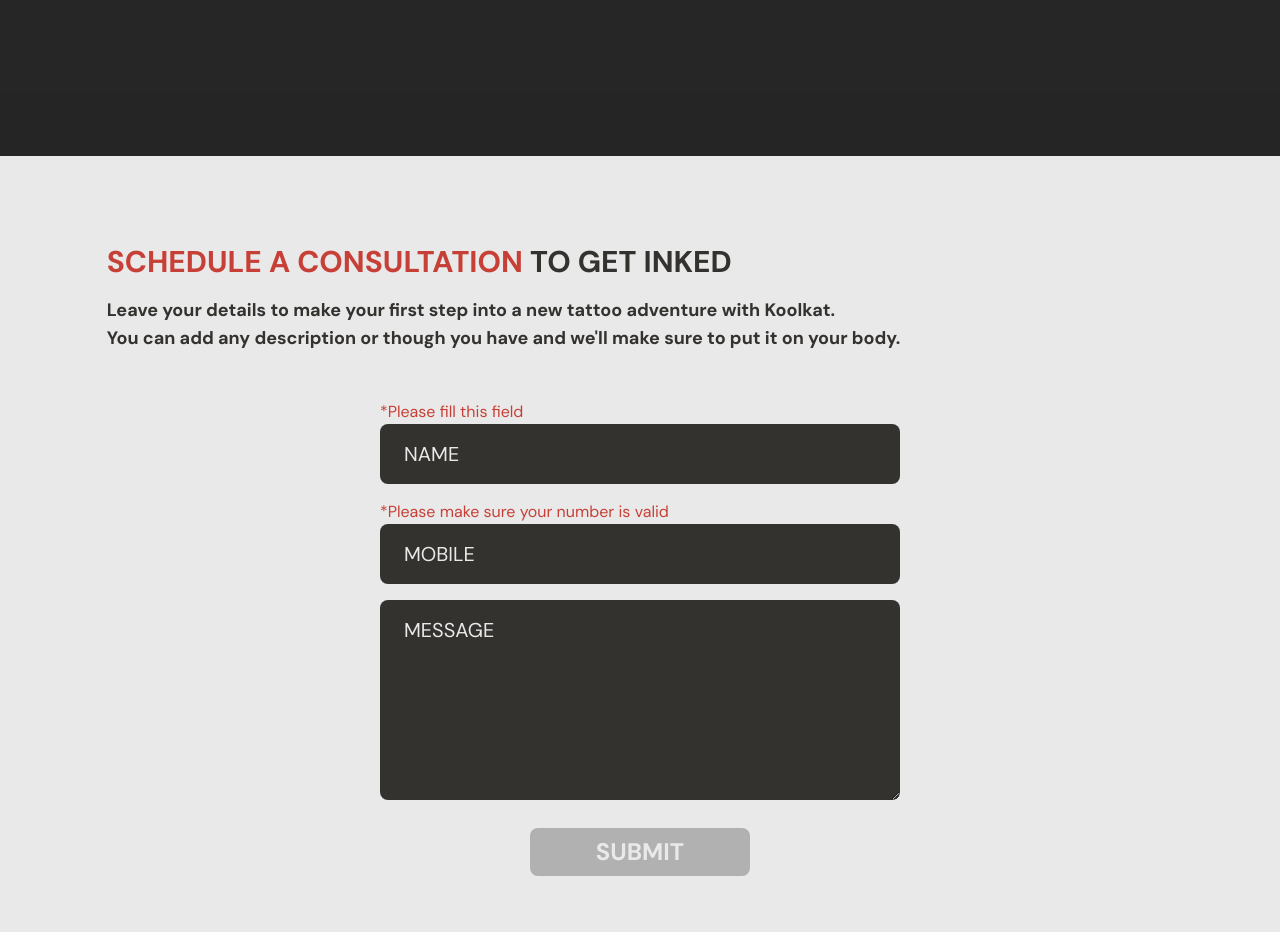
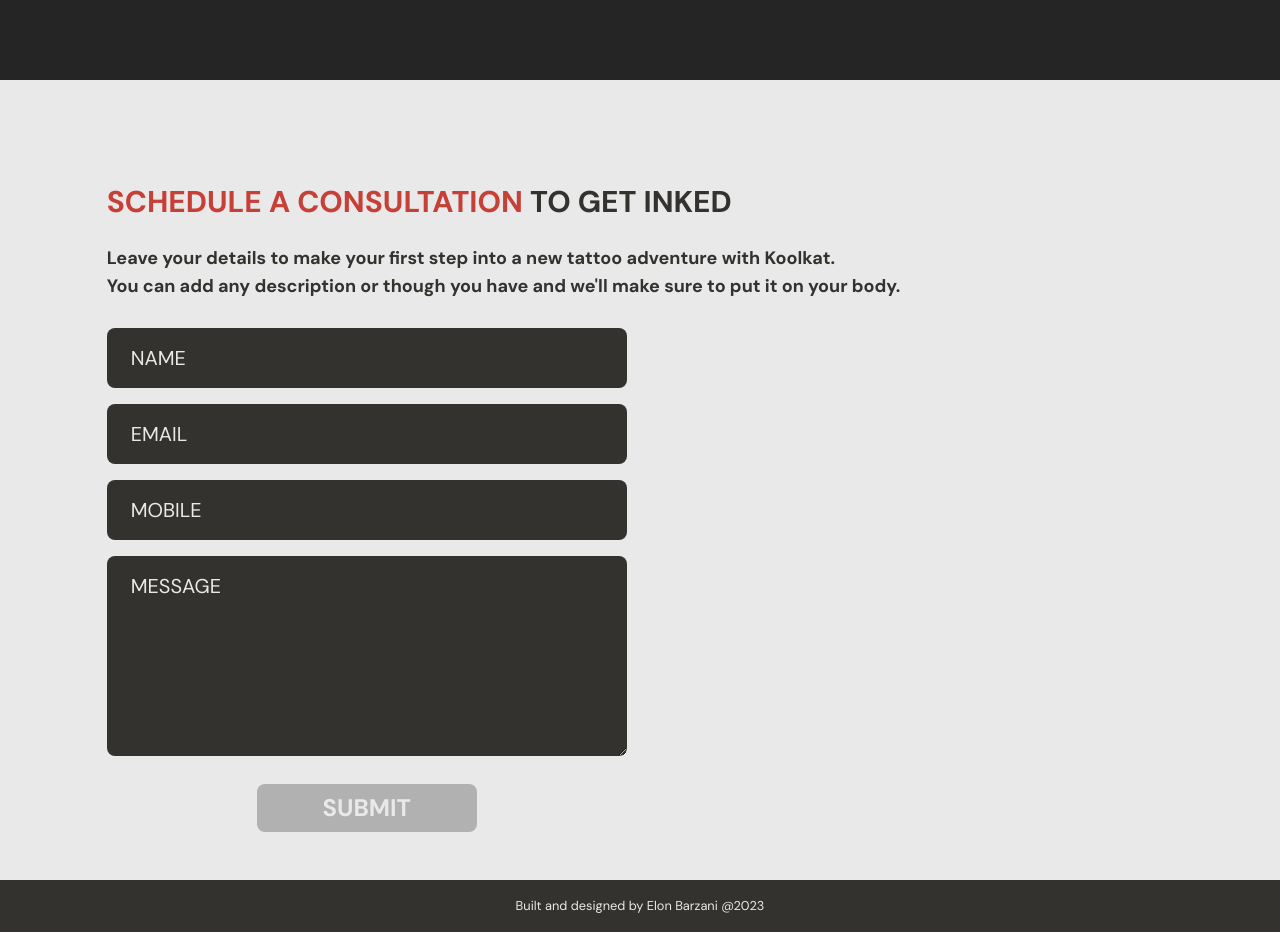
Before and after one commit to elon5000/tattoo-app, a React (Vite) app: page / in a window 1280 px wide. Shown: the part 2703-3635 px from the top of the page. Before the commit the page ends 3611 px from the top, so only its background shows below. Built offline with nearby package versions, Linux system fonts and the light colour scheme.

Commit message:
input warning funcatinaly

```diff
--- a/package.json
+++ b/package.json
@@ -13,6 +13,7 @@
     "@heroicons/react": "^2.0.17",
     "@types/node": "^18.16.3",
     "@types/react-anchor-link-smooth-scroll": "^1.0.2",
+    "axios": "^1.4.0",
     "framer-motion": "^10.12.7",
     "react": "^18.2.0",
     "react-anchor-link-smooth-scroll": "^1.0.12",
--- a/src/App.tsx
+++ b/src/App.tsx
@@ -3,6 +3,7 @@ import { useState, useEffect } from 'react'
 
 // * Cmps
 import Home from '@/components/Home'
+import Footer from '@/components/Footer'
 import Benefits from '@/components/Benefits'
 import ContactUs from '@/components/ContactUs'
 import Portfolio from '@/components/Portfolio'
@@ -40,5 +41,6 @@ export default function App() {
     <Benefits setSelectedPage={setSelectedPage} />
     <Portfolio setSelectedPage={setSelectedPage} />
     <ContactUs setSelectedPage={setSelectedPage} />
+    <Footer />
   </div>
 }
--- a/src/components/ContactUs/index.tsx
+++ b/src/components/ContactUs/index.tsx
@@ -1,3 +1,6 @@
+
+// * Components
+import Form from '../Form'
 
 // * Hooks
 import { useState, useEffect } from 'react'
@@ -21,83 +24,27 @@ type Form = {
 
 export default function ContactUs({ setSelectedPage }: Props) {
 
-    const [form, setForm] = useState<Form>(formService.getEmptyForm())
-    const [isNameValid, setIsNameValid] = useState<boolean>(false)
-    const [isMobileValid, setIsMobileValid] = useState<boolean>(false)
-    const [isFormSubmmited, setIsFormSubmitted] = useState<boolean>(false)
-    const [isSubmitDisabled, setIsSubmitDisabled] = useState<boolean>(true)
-
-    useEffect(checkDisabled, [form])
-
-    function onHandleChange({ target }: React.ChangeEvent<HTMLInputElement | HTMLTextAreaElement>) {
-        const { name: field, value } = target
-        if (field === 'name') setIsNameValid(formService.validateName(value))
-        if (field === 'mobile') setIsMobileValid(formService.validateMobile(value))
-        setForm((prevForm) => ({ ...prevForm, [field]: value }))
-    }
-
-    function checkDisabled() {
-        if (!isNameValid) return setIsSubmitDisabled(true)
-        if (!isMobileValid) return setIsSubmitDisabled(true)
-        setIsSubmitDisabled(false)
-    }
-
-    function onSubmit(ev: React.FormEvent<HTMLFormElement>) {
-        ev.preventDefault()
-        setIsFormSubmitted(true)
-        console.log('form submitted', form)
-    }
-
-    const submitBtnStyles = 'mt-3 disabled:cursor-not-allowed font-bold uppercase text-2xl disabled:bg-gray-100 bg-primary-500 text-gray-20 hover:bg-red-100 w-[220px] p-2 rounded-lg'
+    const [isFormSubmitted, setIsFormSubmitted] = useState<boolean>(false)
 
     return <motion.section
         id={SelectedPage.ContactUs}
         onViewportEnter={() => { setSelectedPage(SelectedPage.ContactUs) }}
-        className="main-layout py-8 flex flex-col gap-4">
+        className="main-layout py-12 flex flex-col gap-6"
+        initial="hidden"
+        whileInView="visible"
+        transition={{ duration: 0.5 }}
+        viewport={{ once: true, amount: 0.1 }}
+        variants={{
+            hidden: { opacity: 0, x: -60 },
+            visible: { opacity: 1, x: 0 }
+        }}
+    >
         <h3 className="card-title"><span className="text-red-100">Schedule a consultation</span> to get inked</h3>
-        <p className="card-paragraph">
+        <p className="card-paragraph mb-1">
             Leave your details to make your first step into a new tattoo adventure with Koolkat. <br />
             You can add any description or though you have and we'll make sure to put it on your body.
         </p>
-        <form onSubmit={onSubmit} className="flex flex-col items-center gap-4" action="">
-            <div className="form-input-container">
-                {!isNameValid && <p className="invalid-input-warning">*Please fill this field</p>}
-                <input
-                    type="text"
-                    name="name"
-                    className="form-input"
-                    placeholder="name"
-                    value={form.name}
-                    onChange={onHandleChange}
-                />
-            </div>
-            <div className="form-input-container">
-            {!isMobileValid && <p className="invalid-input-warning">*Please make sure your number is valid</p>}
-            <input
-                type="tel"
-                name="mobile"
-                className="form-input"
-                placeholder="mobile"
-                value={form.mobile}
-                onChange={onHandleChange}
-
-            />
-            </div>
-            <textarea
-                name="message"
-                className="form-input"
-                value={form.message}
-                rows={6}
-                placeholder="message"
-                onChange={onHandleChange}
-            />
-            <button
-                type="submit"
-                className={submitBtnStyles}
-                disabled={isSubmitDisabled}
-            >
-                Submit
-            </button>
-        </form>
+        {!isFormSubmitted && <Form setIsFormSubmitted={setIsFormSubmitted} />}
+        {isFormSubmitted && <h3 className="text-center py-6">Request has been sent successfully ✅</h3>}
     </motion.section>
 }
--- /dev/null
+++ b/src/components/Footer/index.tsx
@@ -0,0 +1,6 @@
+
+export default function Footer() {
+    return <footer className="w-full py-4 bg-primary-500">
+        <small className="w-full block text-center text-gray-20">Built and designed by Elon Barzani @2023</small>
+    </footer>
+}
--- /dev/null
+++ b/src/components/Form/index.tsx
@@ -0,0 +1,122 @@
+
+// * Hooks
+import { useState, useEffect } from 'react'
+
+// * Modules
+import { formService } from '@/services/form.service'
+
+// * Types
+import { Form as FormType } from "@/shared/types"
+
+
+type Props = {
+    setIsFormSubmitted: (value: boolean) => void
+}
+
+type IsPristineMap = {
+    name: boolean
+    email: boolean
+    mobile: boolean
+}
+
+export default function Form({ setIsFormSubmitted }: Props) {
+
+    const [form, setForm] = useState<FormType>(formService.getEmptyForm())
+    const [isNameValid, setIsNameValid] = useState<boolean>(false)
+    const [isEmailValid, setIsEmailValid] = useState<boolean>(false)
+    const [isMobileValid, setIsMobileValid] = useState<boolean>(false)
+    const [isPristineMap, setIsPristineMap] = useState<IsPristineMap>({
+        name: true,
+        email: true,
+        mobile: true
+    })
+    const [isSubmitDisabled, setIsSubmitDisabled] = useState<boolean>(true)
+
+    useEffect(checkDisabled, [form])
+
+    function onHandleChange({ target }: React.ChangeEvent<HTMLInputElement | HTMLTextAreaElement>) {
+        const { name: field, value } = target
+        if (field === 'name') setIsNameValid(formService.validateName(value))
+        else if (field === 'email') setIsEmailValid(formService.validateEmail(value))
+        else if (field === 'mobile') setIsMobileValid(formService.validateMobile(value))
+        setForm((prevForm) => ({ ...prevForm, [field]: value }))
+        setIsPristineMap((prevIsPristineMap)=> ({ ...prevIsPristineMap, [field]: false }))
+    }
+
+    function checkDisabled() {
+        if (!isNameValid) return setIsSubmitDisabled(true)
+        if (!isEmailValid) return setIsSubmitDisabled(true)
+        if (!isMobileValid) return setIsSubmitDisabled(true)
+        setIsSubmitDisabled(false)
+    }
+
+    async function onHandleSubmit(ev: React.FormEvent<HTMLFormElement>) {
+        ev.preventDefault()
+        try {
+            await formService.postForm(form)
+            setIsFormSubmitted(true)
+        } catch (err) {
+            alert('Could not post request')
+        }
+    }
+
+    const submitBtnStyles = 'mt-3 disabled:cursor-not-allowed font-bold uppercase text-2xl disabled:bg-gray-100 bg-primary-500 text-gray-20 hover:bg-red-100 w-[220px] p-2 rounded-lg'
+
+    // const adminEmailAddress = '6eb2b4a76f3bc042750ee195cc035dc2'
+
+    return <form
+        onSubmit={onHandleSubmit}
+        className="flex flex-col items-center gap-4 max-w-[520px]"
+    >
+        <div className="form-input-container">
+            {(!isNameValid && !isPristineMap.name ) && <p className="invalid-input-warning">*Required</p>}
+            <input
+                type="text"
+                name="name"
+                className="form-input"
+                placeholder="name"
+                value={form.name}
+                onChange={onHandleChange}
+            />
+        </div>
+        <div className="form-input-container">
+            {(!isEmailValid && !isPristineMap.email) && <p className="invalid-input-warning">*Please make sure your email address is valid</p>}
+            <input
+                type="email"
+                name="email"
+                className="form-input"
+                placeholder="email"
+                value={form.email}
+                onChange={onHandleChange}
+
+            />
+        </div>
+        <div className="form-input-container">
+            {(!isMobileValid && !isPristineMap.mobile ) && <p className="invalid-input-warning">*Please make sure your mobile is valid</p>}
+            <input
+                type="tel"
+                name="mobile"
+                className="form-input"
+                placeholder="mobile"
+                value={form.mobile}
+                onChange={onHandleChange}
+
+            />
+        </div>
+        <textarea
+            name="message"
+            className="form-input"
+            value={form.message}
+            rows={6}
+            placeholder="message"
+            onChange={onHandleChange}
+        />
+        <button
+            type="submit"
+            className={submitBtnStyles}
+            disabled={isSubmitDisabled}
+        >
+            Submit
+        </button>
+    </form>
+}
--- a/src/components/MainNavBar/Link.tsx
+++ b/src/components/MainNavBar/Link.tsx
@@ -12,7 +12,7 @@ type Props = {
 export function Link({ pageName, selectedPage, setSelectedPage }: Props) {
 
     const pageRouteStr = pageName.replace(/ /g, "") as SelectedPage
-    const fontStyle = (selectedPage === pageName) ? 'text-red-100' : 'text-gray-200'
+    const fontStyle = (selectedPage === pageName.replace(/ +/g, "")) ? 'text-red-100' : 'text-gray-200'
     const linkStyles = `${fontStyle} py-2 transition font-bold duration-100 hover:text-red-100 capitalize cursor-pointer`
 
     return <AnchorLink
--- a/src/components/Portfolio/index.tsx
+++ b/src/components/Portfolio/index.tsx
@@ -21,7 +21,7 @@ export default function Portfolio({ setSelectedPage } : Props) {
 
     const imgs: string[] = [Sailor, HomePageGraphic, Sailor, HomePageGraphic, Sailor, HomePageGraphic, Sailor, HomePageGraphic]
 
-    return <section className="min-h-full py-14 w-full bg-gray-500-trans flex my-14 flex-col gap-10">
+    return <section className="min-h-full pt-14 w-full bg-gray-500-trans flex my-14 flex-col gap-10">
         <motion.div
             className="main-layout flex flex-col gap-6 text-gray-20"
             initial="hidden"
@@ -41,7 +41,7 @@ export default function Portfolio({ setSelectedPage } : Props) {
             </p>
         </motion.div>
         <motion.div
-            className="mt-10 h-[300px] w-full overflow-x-auto overflow-y-hidden"
+            className="mt-10 h-[280px] w-full overflow-x-auto overflow-y-hidden"
             initial="hidden"
             whileInView="visible"
             transition={{ duration: 0.5 }}
--- a/src/services/form.service.ts
+++ b/src/services/form.service.ts
@@ -1,9 +1,35 @@
+
+// * Modules
+import axios from 'axios'
+
+// * Types
+import { Form } from '@/shared/types'
+
+const API_KEY = 'f619ceafe0dd650b3f0b9c9d110b836b1f34372dab70127645350059b3c056d4'
+
+async function postForm(form: Form) {
+    try {
+        const url = `https://formsubmit.co/${API_KEY}`
+        await axios.post(url, form, {
+            headers: {
+                Accept: 'application/json',
+            }
+        })
+    } catch (err) {
+        throw new Error('Request failed')
+    }
+}
+
 
 function validateMobile(mobile: string) {
     const israeliMobileRegex = /^05\d\s?(-)?\d{2}\1?\d{2}\1?\d{3}$/
     const internationalMobileRegex = /^\+\d{1,3}\s?\d{1,14}(\s?\d{1,13})?$/
-    console.log('israeliMobileRegex.test(mobile):', israeliMobileRegex.test(mobile))
     return israeliMobileRegex.test(mobile) || internationalMobileRegex.test(mobile)
+}
+
+function validateEmail(email: string) {
+    const emailRegex = /^[\w-]+(\.[\w-]+)*@([\w-]+\.)+[a-zA-Z]{2,7}$/;
+    return emailRegex.test(email)
 }
 
 
@@ -14,6 +40,7 @@ function validateName(username: string) {
 function getEmptyForm() {
     return {
         name: '',
+        email: '',
         mobile: '',
         message: ''
     }
@@ -21,7 +48,9 @@ function getEmptyForm() {
 
 
 export const formService = {
+    postForm,
     getEmptyForm,
     validateName,
+    validateEmail,
     validateMobile
 }
--- a/src/styles/base.css
+++ b/src/styles/base.css
@@ -1,4 +1,3 @@
-
 html,
 body,
 #root,
@@ -19,7 +18,7 @@ body {
 }
 
 ::-webkit-scrollbar-thumb {
-    @apply bg-gray-20;
+  @apply bg-red-100;
 }
 
 ::-webkit-scrollbar-track {
--- a/src/styles/helpers.css
+++ b/src/styles/helpers.css
@@ -32,11 +32,11 @@
 }
 
 .form-input {
-  @apply py-4 px-6 w-full max-w-[520px] rounded-lg bg-primary-500 text-gray-20 placeholder:text-gray-20 placeholder:uppercase focus:bg-gray-20 focus:text-primary-500 focus:placeholder:text-primary-500  text-xl;
+  @apply py-4 px-6 w-full rounded-lg bg-primary-500 text-gray-20 placeholder:text-gray-20 placeholder:uppercase focus:bg-gray-20 focus:text-primary-500 focus:placeholder:text-primary-500  text-xl;
 }
 
 .form-input-container {
-  @apply flex flex-col w-full max-w-[520px] items-center;
+  @apply flex flex-col w-full items-center;
 }
 
 .invalid-input-warning {
```
Also changed, not shown: src/shared/types.ts (+7 -0 lines), 1 other file (tests, documents, lock files or other folders). Lines whose indentation alone changed are shown as unchanged.
